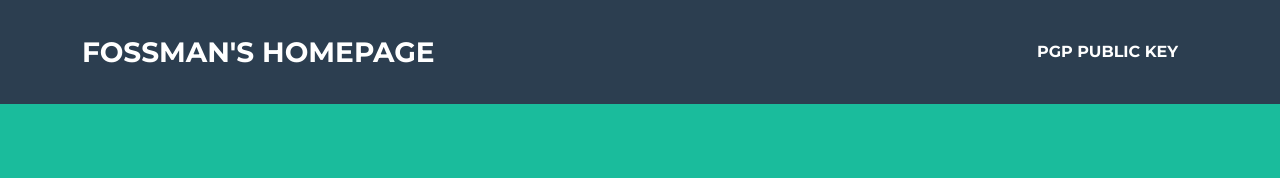
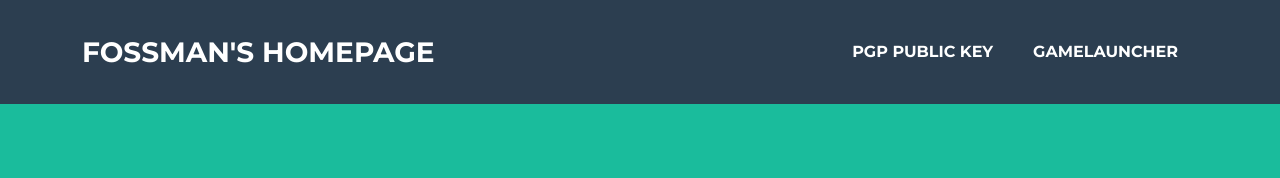
Before and after one commit to 0xfossman/0xFOSSMan.github.io, a plain HTML site: page index.html in a window 1280 px wide. Shown: the top 178 px of the page. Drawn offline with nearby package versions, Linux system fonts and the light colour scheme.

Commit message:
Added GameLauncher

```diff
--- a/index.html
+++ b/index.html
@@ -30,7 +30,7 @@
                         <!-- <li class="nav-item mx-0 mx-lg-1"><a class="nav-link py-3 px-0 px-lg-3 rounded" href="#portfolio">Portfolio</a></li> -->
                         <!-- <li class="nav-item mx-0 mx-lg-1"><a class="nav-link py-3 px-0 px-lg-3 rounded" href="#about">About</a></li> -->
                         <li class="nav-item mx-0 mx-lg-1"><a class="nav-link py-3 px-0 px-lg-3 rounded" href="fossman_public.asc">PGP Public Key</a></li>
-                        <!--<li class="nav-item mx-0 mx-lg-1"><a class="nav-link py-3 px-0 px-lg-3 rounded" href="#contact">Contact</a></li>-->
+                        <li class="nav-item mx-0 mx-lg-1"><a class="nav-link py-3 px-0 px-lg-3 rounded" href="https://github.com/0xfossman/gamelauncher">GameLauncher</a></li>
                     </ul>
                 </div>
             </div>
```
